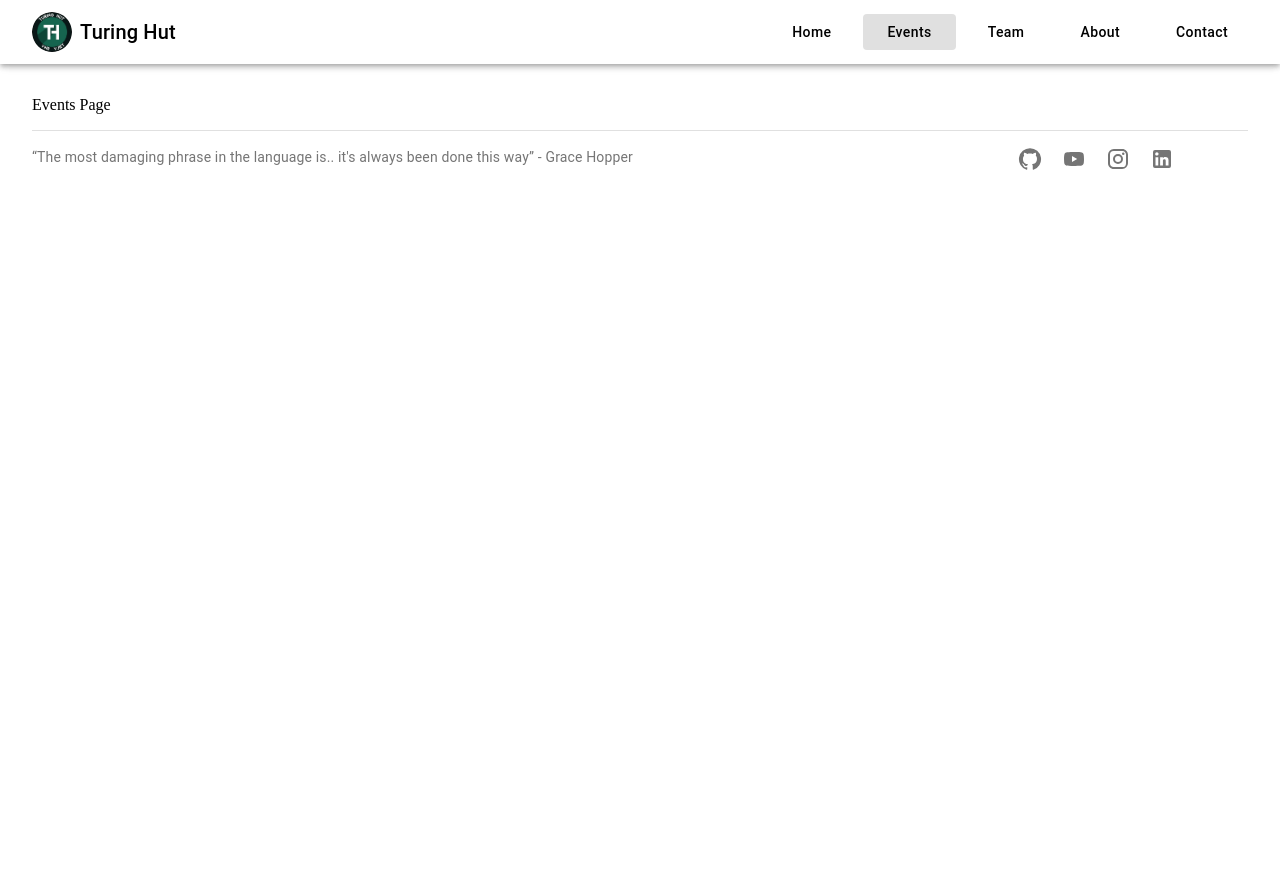
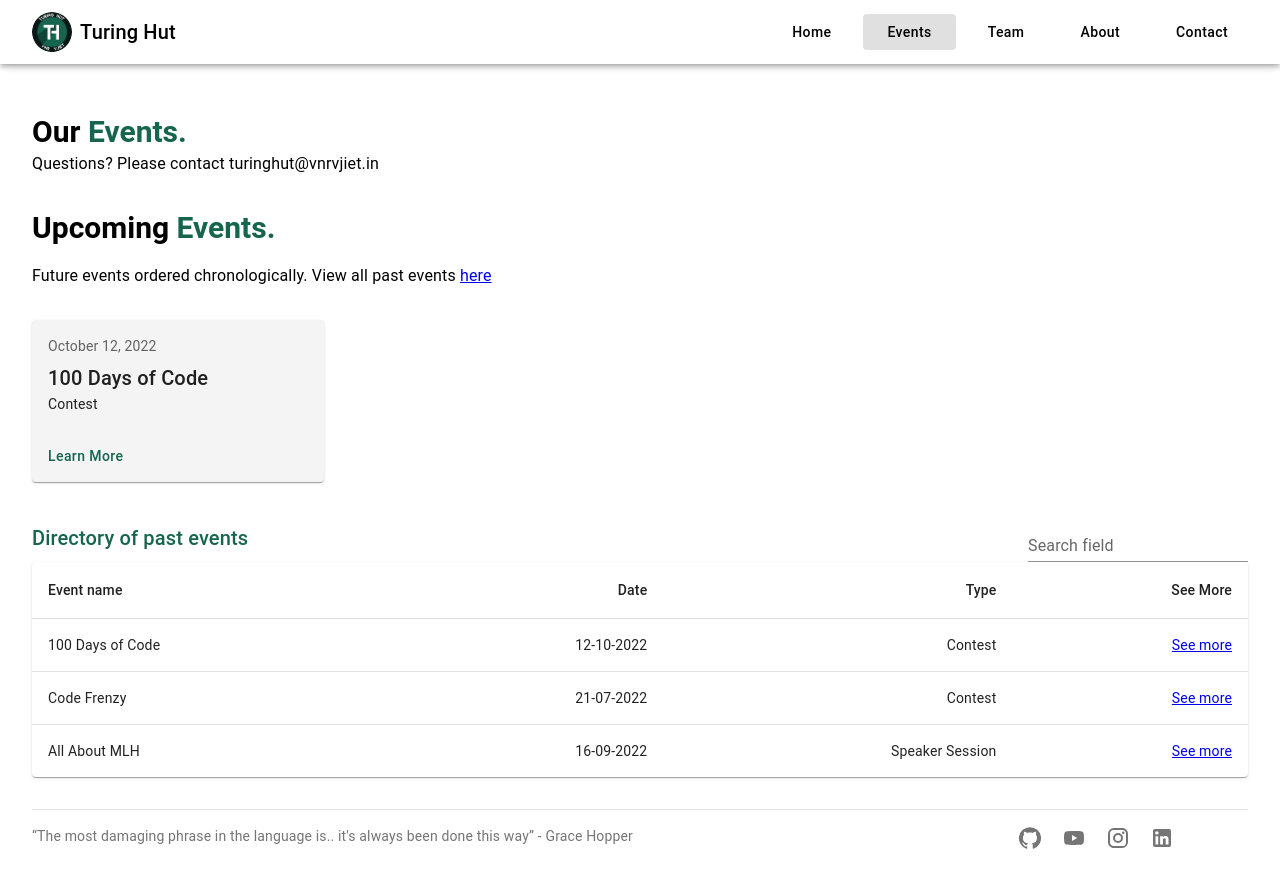
Before and after one commit to linustribevnr/turing-hut-website, a Gatsby site: page /events in a window 1280 px wide. Before the commit the page ends 800 px from the top, so only its background shows below. Built offline with nearby package versions, Linux system fonts and the light colour scheme; Gatsby itself is replaced by a stand-in of ours; some packages are replaced by stand-ins of ours.

Commit message:
event page

```diff
--- a/src/components/Activities.js
+++ b/src/components/Activities.js
@@ -38,8 +38,7 @@ export default function Activities() {
           bgcolor: "#F5FFFA",
           border: "1px solid #16654f",
           borderRadius: "5px"
-        }}
-      >
+        }}>
         {activities.map(item => (
           <Grid
             item
@@ -48,8 +47,7 @@ export default function Activities() {
             sm={6}
             md={3}
             textAlign={"center"}
-            sx={{ p: 2 }}
-          >
+            sx={{ p: 2 }}>
             {item.icon}
             <Typography variant="h6">{item.title}</Typography>
             <Typography variant="body2">{item.body}</Typography>
--- /dev/null
+++ b/src/components/EventsTable.js
@@ -0,0 +1,98 @@
+import React, { useState } from "react";
+import {
+  Box,
+  Table,
+  TableBody,
+  TableCell,
+  TableContainer,
+  TableHead,
+  TableRow,
+  Typography,
+  Paper,
+  TextField
+} from "@mui/material";
+import { Link, graphql, useStaticQuery } from "gatsby";
+
+export default function EventsTable() {
+  const data = useStaticQuery(graphql`
+    query Events {
+      allMarkdownRemark {
+        nodes {
+          id
+          frontmatter {
+            date(formatString: "DD-MM-YYYY")
+            slug
+            title
+            type
+          }
+        }
+      }
+    }
+  `);
+
+  const events = data.allMarkdownRemark.nodes.map(event => {
+    return {
+      id: event.id,
+      name: event.frontmatter.title,
+      date: event.frontmatter.date,
+      type: event.frontmatter.type,
+      slug: event.frontmatter.slug
+    };
+  });
+  const [search, setSearch] = useState("");
+
+  return (
+    <Box sx={{ my: 4 }}>
+      <div
+        style={{
+          display: "flex",
+          justifyContent: "space-between",
+          alignItems: "center"
+        }}>
+        <div>
+          <Typography variant="h6" color="primary">
+            Directory of past events
+          </Typography>
+        </div>
+        <TextField
+          id="standard-search"
+          label="Search field"
+          type="search"
+          variant="standard"
+          onChange={e => setSearch(e.target.value.toLowerCase())}
+        />
+      </div>
+      <TableContainer component={Paper}>
+        <Table sx={{ minWidth: 650 }} aria-label="simple table">
+          <TableHead>
+            <TableRow>
+              <TableCell>Event name</TableCell>
+              <TableCell align="right">Date</TableCell>
+              <TableCell align="right">Type</TableCell>
+              <TableCell align="right">See More</TableCell>
+            </TableRow>
+          </TableHead>
+          <TableBody>
+            {events.map(
+              event =>
+                event.name.toLowerCase().includes(search) && (
+                  <TableRow
+                    key={event.id}
+                    sx={{ "&:last-child td, &:last-child th": { border: 0 } }}>
+                    <TableCell component="th" scope="row">
+                      {event.name}
+                    </TableCell>
+                    <TableCell align="right">{event.date}</TableCell>
+                    <TableCell align="right">{event.type}</TableCell>
+                    <TableCell align="right">
+                      <Link to={`/events/${event.slug}`}>See more</Link>
+                    </TableCell>
+                  </TableRow>
+                )
+            )}
+          </TableBody>
+        </Table>
+      </TableContainer>
+    </Box>
+  );
+}
--- a/src/components/UpcomingEvents.js
+++ b/src/components/UpcomingEvents.js
@@ -88,7 +88,7 @@ export default function UpcomingEvents() {
               </CardContent>
               <CardActions>
                 <Link
-                  to={"/events/" + event.frontmatter.slug}
+                  to={`/events/${event.frontmatter.slug}`}
                   style={{ textDecoration: "none" }}
                 >
                   <Button sx={{ textTransform: "none" }}>Learn More</Button>
--- a/src/pages/event-page.js
+++ /dev/null
@@ -1,6 +0,0 @@
-import React from "react";
-import Layout from "../components/Layout";
-
-export default function EventPage() {
-  return <Layout>Individual Event Page</Layout>;
-}
--- a/src/pages/events.js
+++ /dev/null
@@ -1,6 +0,0 @@
-import React from "react";
-import Layout from "../components/Layout";
-
-export default function EventsPage() {
-  return <Layout>Events Page</Layout>;
-}
--- /dev/null
+++ b/src/pages/events/index.js
@@ -0,0 +1,32 @@
+import React from "react";
+import Layout from "../../components/Layout";
+import { Box, Typography } from "@mui/material";
+import UpcomingEvents from "../../components/UpcomingEvents";
+import EventsTable from "../../components/EventsTable";
+export default function EventsPage() {
+  return (
+    <Layout>
+      <Box sx={{ my: 2 }}>
+        <Typography
+          variant="h5"
+          color="black"
+          fontWeight={"bold"}
+          sx={{ display: "inline" }}>
+          Our&nbsp;
+        </Typography>
+        <Typography
+          variant="h5"
+          color="primary"
+          fontWeight={"bold"}
+          sx={{ display: "inline" }}>
+          Events.
+        </Typography>
+        <Typography variant="body1">
+          Questions? Please contact turinghut@vnrvjiet.in
+        </Typography>
+      </Box>
+      <UpcomingEvents />
+      <EventsTable />
+    </Layout>
+  );
+}
```
Also changed, not shown: src/components/EventPage.js (added, +82 -0 lines), src/pages/events/{MarkdownRemark.frontmatter__slug}.js (added, +31 -0 lines).
